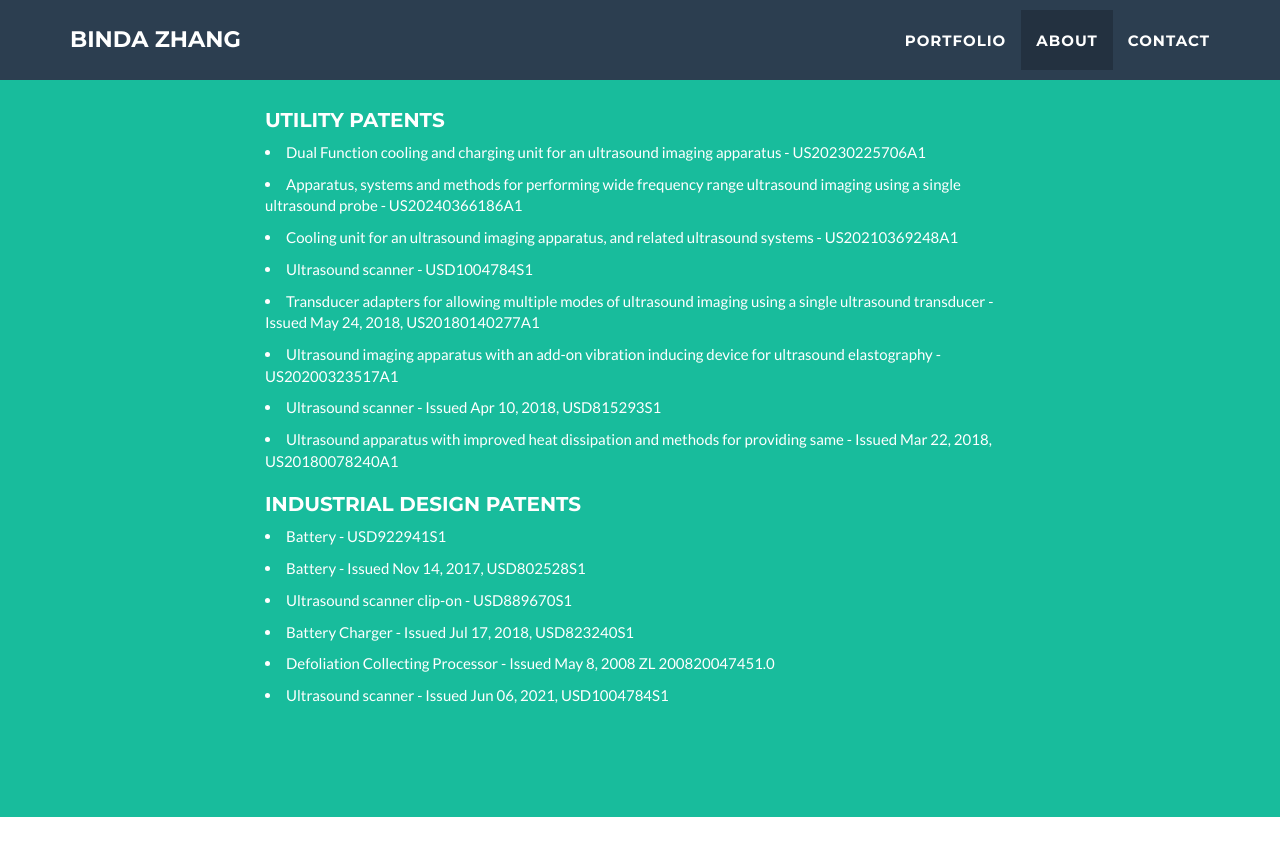
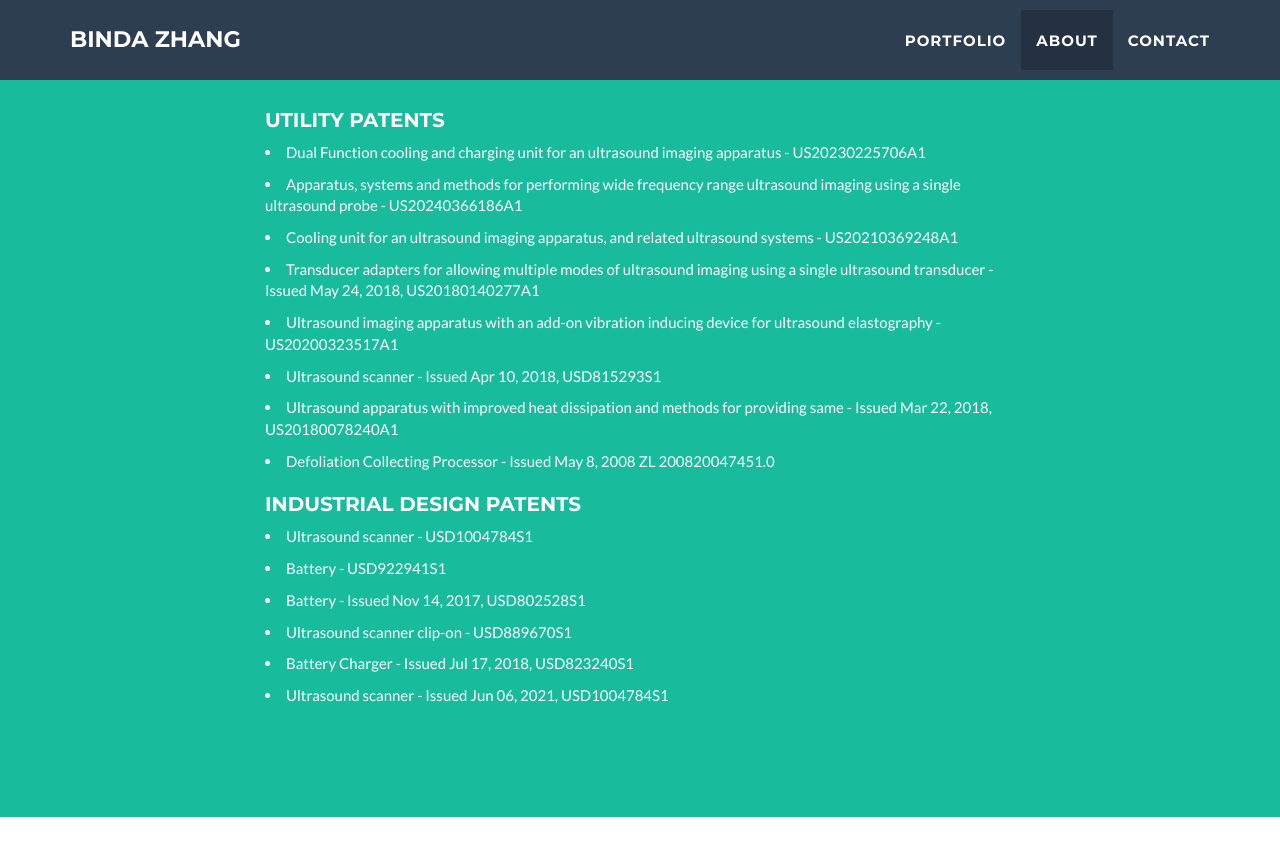
Before and after one commit to bindaz/bindaz.github.io, a Jekyll site: the page built from _posts/2014-07-18-project-1.markdown, in a window 1280 px wide and 900 px high, scrolled down 1793 px. Shown: the top 856 px of the window. Built offline with Jekyll 4.4.1, drawn with Linux system fonts in a browser that asks for light colours.

```diff
--- a/_includes/about.html
+++ b/_includes/about.html
@@ -13,17 +13,18 @@
         <p><li>Dual Function cooling and charging unit for an ultrasound imaging apparatus - US20230225706A1</li></p>
         <p><li>Apparatus, systems and methods for performing wide frequency range ultrasound imaging using a single ultrasound probe - US20240366186A1</li>
         <p><li>Cooling unit for an ultrasound imaging apparatus, and related ultrasound systems - US20210369248A1</li></p>
-        <p><li>Ultrasound scanner - USD1004784S1</li></p>
         <p><li>Transducer adapters for allowing multiple modes of ultrasound imaging using a single ultrasound transducer - Issued May 24, 2018, US20180140277A1</li></p>
         <p><li>Ultrasound imaging apparatus with an add-on vibration inducing device for ultrasound elastography - US20200323517A1</li></p>
         <p><li>Ultrasound scanner - Issued Apr 10, 2018, USD815293S1</li></p>
         <p><li>Ultrasound apparatus with improved heat dissipation and methods for providing same - Issued Mar 22, 2018, US20180078240A1</li></p>
+        <p><li>Defoliation Collecting Processor - Issued May 8, 2008 ZL 200820047451.0</li></p>
         <h3><p>Industrial Design Patents</p></h3>
+        <p><li>Ultrasound scanner - USD1004784S1</li></p>
         <p><li>Battery - USD922941S1</li></p>
         <p><li>Battery - Issued Nov 14, 2017, USD802528S1</li></p>
         <p><li>Ultrasound scanner clip-on - USD889670S1</li></p>
         <p><li>Battery Charger - Issued Jul 17, 2018, USD823240S1</li></p>
-        <p><li>Defoliation Collecting Processor - Issued May 8, 2008 ZL 200820047451.0</li></p>
+
         <p><li>Ultrasound scanner - Issued Jun 06, 2021, USD1004784S1</li></p>
       </div>
     </div>
```
